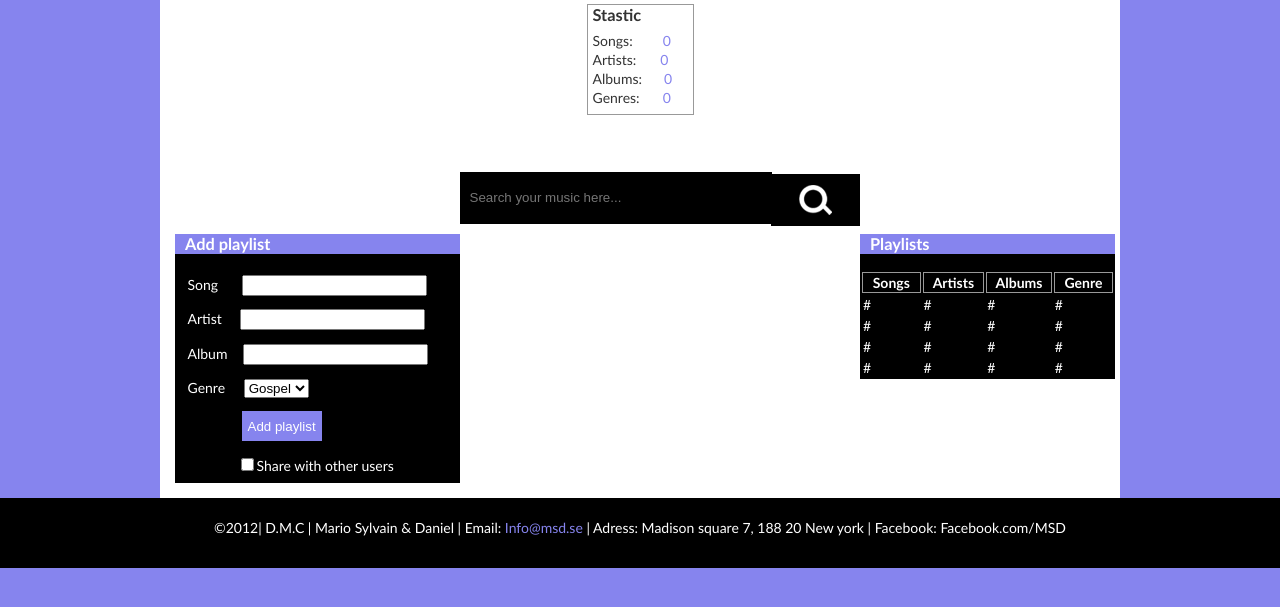
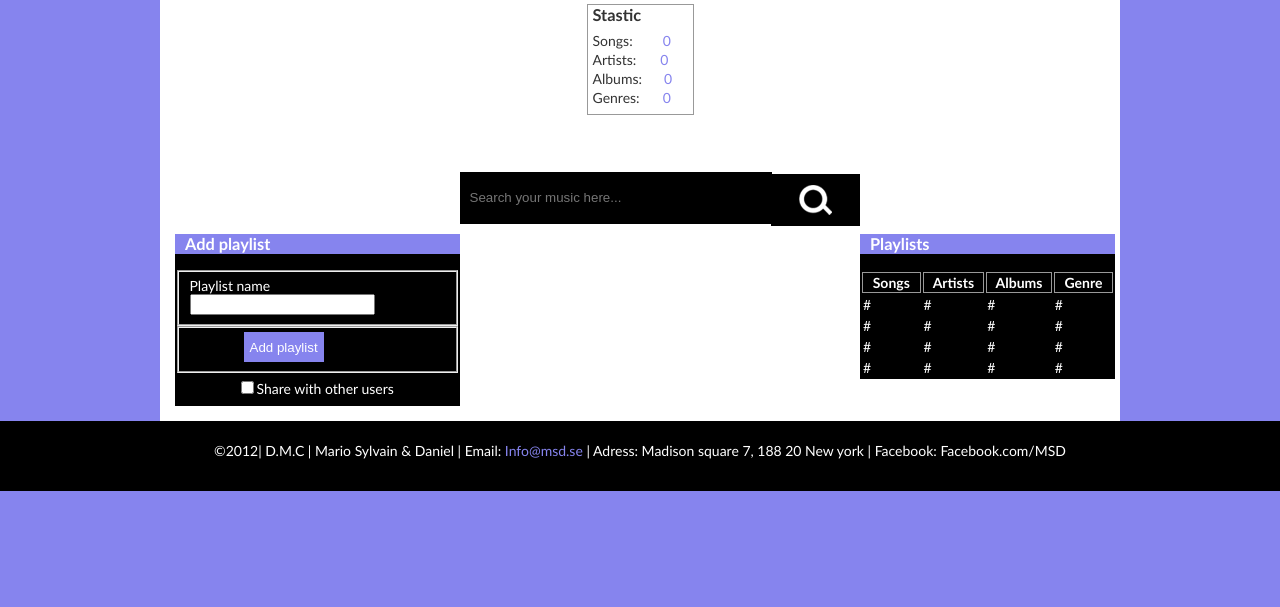
Before and after one commit to onekweb/MSD_Project, a PHP site: page / in a window 1280 px wide. Shown: the part 71-678 px from the top of the page. Run offline with PHP 8.4, Linux system fonts and the light colour scheme; some libraries are stand-ins or nearby versions.

Commit message:
some minor changes to index.php

```diff
--- a/public/index.php
+++ b/public/index.php
@@ -52,27 +52,13 @@
 			<div id="add-playlist-containder">
                     <form  action="./includes/functions.php" method="post">
 						<h3>Add playlist</h3>
-						<fieldset class="addplay-list-fieldset">
-	                        <label for="song">Song</label>
-	                        <input type="text" name="song" id="add-song"  />
+						<fieldset class="addplaylist-fieldset">
+	                        <label for="song">Playlist name</label>
+	                        <input type="text" name="playlist_name" id="add_playlist"  />
                         </fieldset>
-                        <fieldset class="addplay-list-fieldset">
-	                        <label for="artist">Artist</label>
-	                        <input type="text" name="artist" id="add-artist" />
-                        </fieldset>
-                        <fieldset class="addplay-list-fieldset">
-	                        <label for="artist">Album</label>
-	                        <input type="text" name="album" id="add-album" />
-	                    </fieldset>
-	                  	<fieldset class="addplay-list-fieldset">
-                        <label for="artist">Genre</label>
-                        <select id="add-genre" name="genre">
-						  <option>Gospel</option>
-						  <option>Pop</option>
-						  <option>Rock</option>
-						</select>
+
 						</fieldset>
-						<fieldset class="addplay-list-fieldset">
+						<fieldset class="addplaylist-fieldset">
 	                    <input type="submit" id="add-submit" name="registre-submit"value="Add playlist" />
 	                   </fieldset>
 	                   <fieldset class="addplay-list-fieldset">
```
